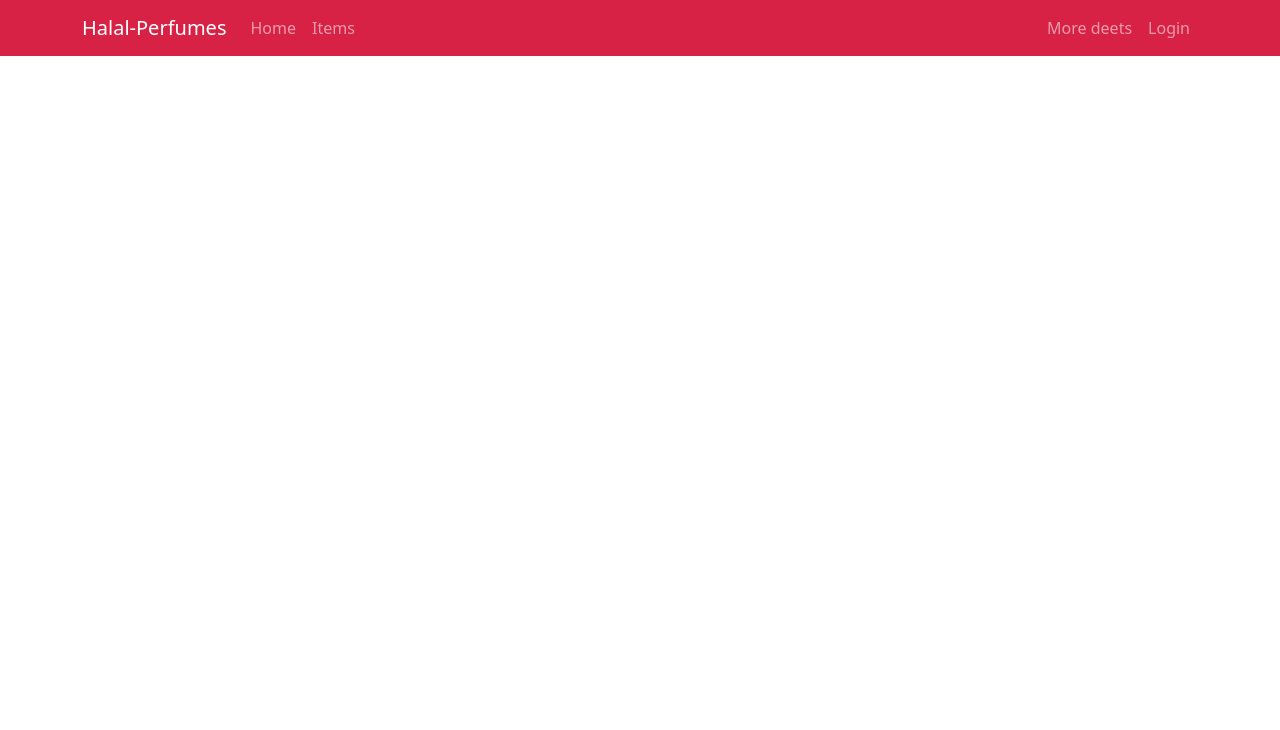
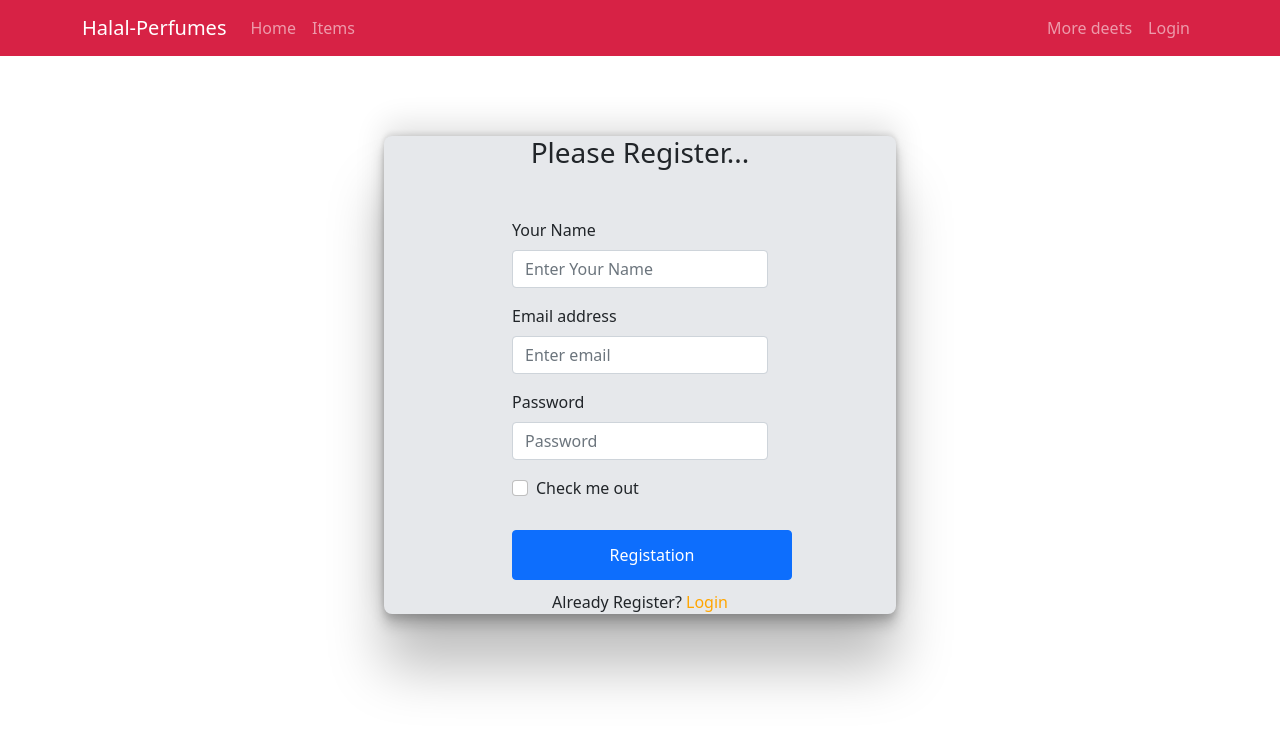
Before and after one commit to mdshahedhossen/halal-perfumes, a React (Create React App) app: page /register in a window 1280 px wide. Shown: the top 730 px of the page. Built offline with nearby package versions, Linux system fonts and the light colour scheme.

Commit message:
register form useref

```diff
--- a/src/App.js
+++ b/src/App.js
@@ -3,6 +3,7 @@ import Header from './Shared/Header/Header';
 import { Route, Routes } from 'react-router-dom';
 import Home from './Pages/Home/Home/Home';
 import Login from './Pages/Login/Login/Login';
+import Register from './Pages/Login/Register/Register';
 
 function App() {
   return (
@@ -12,6 +13,7 @@ function App() {
         <Route path='/' element={<Home></Home>}></Route>
         <Route path='/home' element={<Home></Home>}></Route>
         <Route path='/login' element={<Login></Login>}></Route>
+        <Route path='/register' element={<Register></Register>}></Route>
       </Routes>
     </div>
   );
--- a/src/Pages/Login/Login/Login.css
+++ b/src/Pages/Login/Login/Login.css
@@ -26,16 +26,20 @@
     text-align: center;
 
 }
-.from-link{
+.register{
+    cursor: pointer;
+    color: red;
+}
+/* .from-link{
     text-decoration: none;
     color:orange
 }
 .from-link:hover{
     color: rgb(43, 223, 43);
-}
+} */
 
 @media only screen and (max-width: 576px){
-    .form-container{
+    .login-container{
         width: 90%;
 
     }
@@ -45,7 +49,7 @@
 
 }
 @media only screen and (min-width: 577px) and (max-width: 992px){
-    .form-container{
+    .login-container{
         width: 90%;
 
     }
--- a/src/Pages/Login/Login/Login.js
+++ b/src/Pages/Login/Login/Login.js
@@ -1,16 +1,22 @@
 import React, { useRef } from "react";
 import { Button, Form } from "react-bootstrap";
+import { useNavigate } from "react-router-dom";
 import './Login.css'
 
 const Login = () => {
     const emailRef=useRef('')
     const passRef=useRef('')
+    const navigate=useNavigate()
 
     const handleOnSubmit=e=>{
         e.preventDefault();
         const email=emailRef.current.value;
         const password=passRef.current.value;
         console.log(email,password)
+    }
+
+    const navigateRegister=(e)=>{
+        navigate('/register')
     }
   return (
     <div className="login-container">
@@ -33,6 +39,7 @@ const Login = () => {
           Login
         </Button>
       </Form>
+      <p className="new-user">New User? <span onClick={navigateRegister} className="register">Please Register...</span></p>
     </div>
   );
 };
--- a/src/Pages/Login/Register/Register.css
+++ b/src/Pages/Login/Register/Register.css
@@ -0,0 +1,61 @@
+.register-container{
+    background-color: rgb(230, 232, 235);
+    width: 40%;
+    margin: 60px auto;
+    margin-top: 80px;
+    border-radius: 8px;
+    box-shadow: rgba(0, 0, 0, 0.25) 0px 54px 55px, rgba(0, 0, 0, 0.12) 0px -12px 30px, rgba(0, 0, 0, 0.12) 0px 4px 6px, rgba(0, 0, 0, 0.17) 0px 12px 13px, rgba(0, 0, 0, 0.09) 0px -3px 5px;
+}
+.btn-register{
+    margin-top:14px;
+    margin-bottom: 10px;
+    width: 280px;
+    height:50px;
+    border: none;
+    cursor: pointer;
+    background-color: rgba(255, 153, 0, 0.3);
+    border-radius: 8px;
+    font-size: 21px;
+    color: rgba(14, 22, 26, 1);
+
+}
+.btn:hover{
+    background-color: rgb(127, 173, 127);
+}
+.new-user{
+    text-align: center;
+
+}
+.register{
+    cursor: pointer;
+    color: red;
+}
+.from-link{
+    text-decoration: none;
+    color:orange
+}
+.from-link:hover{
+    color: rgb(43, 223, 43);
+}
+
+@media only screen and (max-width: 576px){
+    .register-container{
+        width: 90%;
+
+    }
+    .btn-register{
+        width: 70%;
+    }
+
+}
+@media only screen and (min-width: 577px) and (max-width: 992px){
+    .register-container{
+        width: 90%;
+
+    }
+    .btn-register{
+        width: 70%;
+    }
+
+
+}
--- a/src/Pages/Login/Register/Register.js
+++ b/src/Pages/Login/Register/Register.js
@@ -0,0 +1,72 @@
+import React, { useRef } from "react";
+import { Button, Form } from "react-bootstrap";
+import { Link, useNavigate } from "react-router-dom";
+import './Register.css'
+
+const Register = () => {
+    const nameRef=useRef('')
+    const emailRef=useRef('')
+    const passRef=useRef('')
+    const navigate=useNavigate('')
+
+    const handleOnRegister=e=>{
+        e.preventDefault();
+        const name=nameRef.current.value;
+        const email=emailRef.current.value;
+        const password=passRef.current.value;
+        console.log(name,email,password)
+    }
+
+    const navigateLogin=(e)=>{
+        navigate('/login')
+    }
+
+  return (
+    <div className="register-container">
+      <h3 className="text-center">Please Register...</h3>
+      <Form onSubmit={handleOnRegister} className="w-50 mx-auto mt-5">
+        <Form.Group className="mb-3" controlId="formBasicText">
+          <Form.Label>Your Name</Form.Label>
+          <Form.Control
+            ref={nameRef}
+            type="text"
+            placeholder="Enter Your Name"
+            required
+          />
+        </Form.Group>
+
+        <Form.Group className="mb-3" controlId="formBasicEmail">
+          <Form.Label>Email address</Form.Label>
+          <Form.Control
+            ref={emailRef}
+            type="email"
+            placeholder="Enter email"
+            required
+          />
+        </Form.Group>
+
+        <Form.Group className="mb-3" controlId="formBasicPassword">
+          <Form.Label>Password</Form.Label>
+          <Form.Control
+            ref={passRef}
+            type="password"
+            placeholder="Password"
+            required
+          />
+        </Form.Group>
+
+        <Form.Group className="mb-3" controlId="formBasicCheckbox">
+          <Form.Check type="checkbox" label="Check me out" />
+        </Form.Group>
+        <Button className="btn-register" type="submit">
+          Registation
+        </Button>
+      </Form>
+      <p className="new-user">
+        Already Register? <Link onClick={navigateLogin} className="from-link" to='/Login'>Login</Link>
+    </p>
+    </div>
+  );
+};
+
+export default Register;
```
